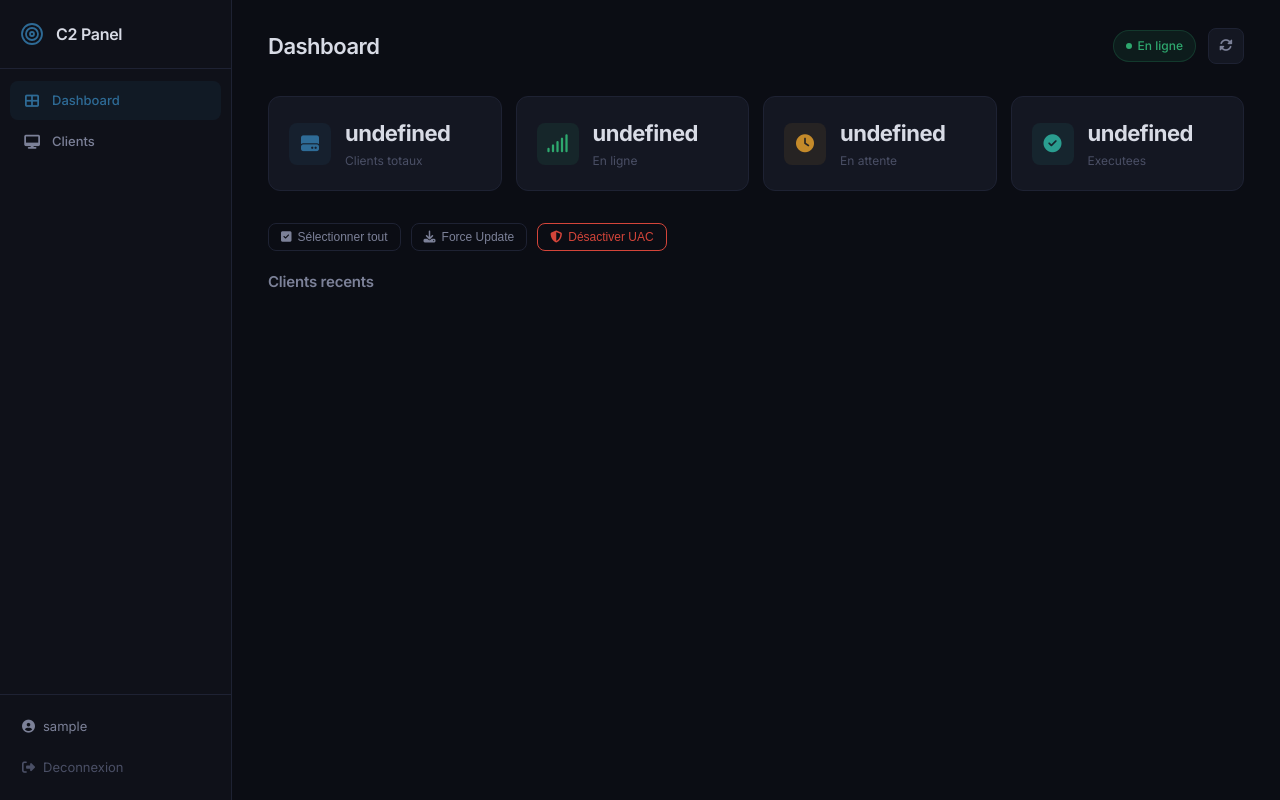
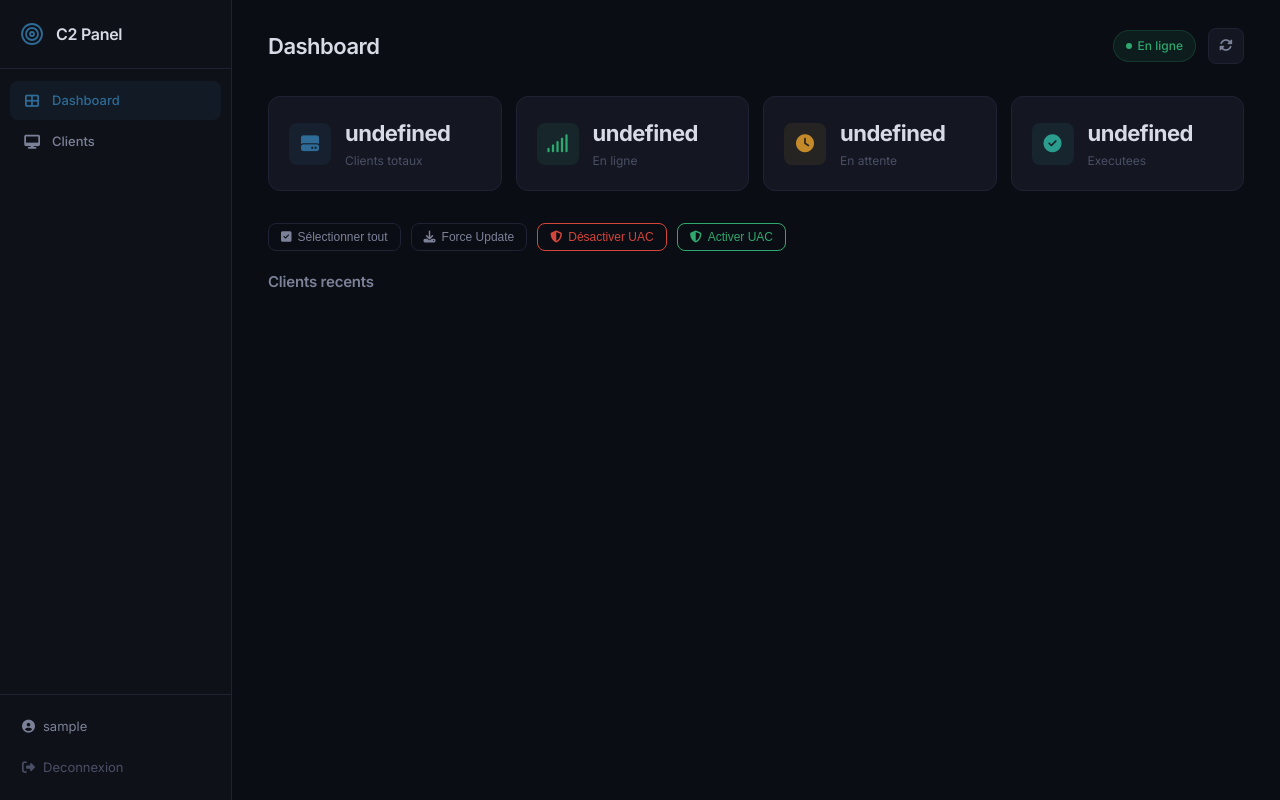
Before and after one commit to Rala124/serveur-distance, a Flask app: template templates/index.html in a window 1280 px wide. Run offline with Flask 3, Linux system fonts and the light colour scheme; the template is opened without the code that fills it: most values are stand-ins (such as "Sample title", 1, 10 or a date in 2020); parts of the project's set-up code (start-up, migrations or seed data) failed here and were passed over.

Commit message:
Add files via upload

```diff
--- a/server.py
+++ b/server.py
@@ -281,7 +281,6 @@
     command_id = data['command_id']
     result = data.get('result')
     conn = get_db()
-    # Récupérer le type de commande pour savoir si c'est disable_uac
     cur = conn.execute('SELECT command_type FROM commands WHERE id = ?', (command_id,))
     cmd_row = cur.fetchone()
     command_type = cmd_row['command_type'] if cmd_row else None
@@ -290,14 +289,13 @@
                  (datetime.datetime.now(), json.dumps(result), command_id))
     conn.commit()
 
-    # Si la commande disable_uac a réussi, planifier un redémarrage automatique
-    if command_type == 'disable_uac' and result and isinstance(result, dict) and result.get('success'):
-        # Insérer une nouvelle commande reboot pour ce client
+    # Planifier automatiquement un redémarrage si la commande UAC (désactivation ou activation) a réussi
+    if command_type in ('disable_uac', 'enable_uac') and result and isinstance(result, dict) and result.get('success'):
         conn.execute('''INSERT INTO commands (machine_id, command_type, params, created_at, status)
                         VALUES (?, ?, ?, ?, "pending")''',
                      (machine_id, 'reboot', json.dumps({}), datetime.datetime.now()))
         conn.commit()
-        log_activity('auto_reboot_scheduled', machine_id, "Après désactivation UAC réussie")
+        log_activity('auto_reboot_scheduled', machine_id, f"Après {'désactivation' if command_type=='disable_uac' else 'activation'} UAC réussie")
 
     conn.close()
     log_activity('command_result', machine_id, f"Command {command_id} executed")
--- a/static/script.js
+++ b/static/script.js
@@ -234,6 +234,18 @@
     showNotification('info', `Commande disable_uac envoyée à ${selectedClients.size} PC(s)`);
 }
 
+function enableUacSelected() {
+    if (selectedClients.size === 0) {
+        showNotification('info', 'Aucun PC sélectionné');
+        return;
+    }
+    if (!confirm(`Voulez-vous vraiment tenter d'activer l'UAC sur ${selectedClients.size} PC(s) ?`)) return;
+    selectedClients.forEach(id => {
+        sendCommandAndUpdate(id, 'enable_uac');
+    });
+    showNotification('info', `Commande enable_uac envoyée à ${selectedClients.size} PC(s)`);
+}
+
 async function sendCommandAndUpdate(machineId, cmdType, params = {}) {
     try {
         const res = await fetch('/api/send_command', {
@@ -285,6 +297,7 @@
         <div class="recent-client-row ${checked}" data-machine-id="${client.machine_id}">
             <div class="recent-client-left">
                 <span class="recent-client-dot ${client.online ? 'online' : 'offline'}"></span>
+                ${client.admin_start === 'ON' ? '<span class="admin-badge">Admin</span>' : ''}
                 <span class="recent-client-name">${escapeHtml(client.computer_name || client.machine_id)}</span>
                 <span class="recent-client-meta">${escapeHtml(client.username || '')}</span>
             </div>
@@ -333,6 +346,7 @@
             <div class="client-header">
                 <div class="client-name">${escapeHtml(client.computer_name || client.machine_id)}</div>
                 <div class="client-status ${client.online ? 'online' : 'offline'}">${client.online ? 'Online' : 'Offline'}</div>
+                ${client.admin_start === 'ON' ? '<span class="admin-badge">Admin</span>' : ''}
             </div>
             <div class="client-details">
                 <div class="client-detail-row"><i class="fas fa-user"></i> ${escapeHtml(client.username || '?')}</div>
--- a/static/style.css
+++ b/static/style.css
@@ -422,3 +422,23 @@
     color: var(--amber);
     font-weight: 600;
 }
+.admin-badge {
+    background: var(--amber);
+    color: #fff;
+    font-size: 10px;
+    font-weight: 600;
+    padding: 2px 7px;
+    border-radius: 10px;
+    margin-left: 6px;
+    display: inline-flex;
+    align-items: center;
+}
+
+.btn-success-outline {
+    background: transparent;
+    border: 1px solid var(--green);
+    color: var(--green);
+}
+.btn-success-outline:hover {
+    background: var(--green-subtle);
+}
--- a/templates/index.html
+++ b/templates/index.html
@@ -157,6 +157,9 @@
                     <button class="btn btn-outline btn-sm btn-danger-outline" onclick="disableUacSelected()">
                         <i class="fas fa-shield-alt"></i> Désactiver UAC
                     </button>
+                    <button class="btn btn-outline btn-sm btn-success-outline" onclick="enableUacSelected()">
+                        <i class="fas fa-shield-alt"></i> Activer UAC
+                    </button>
                 </div>
 
                 <div class="dashboard-section">
```
